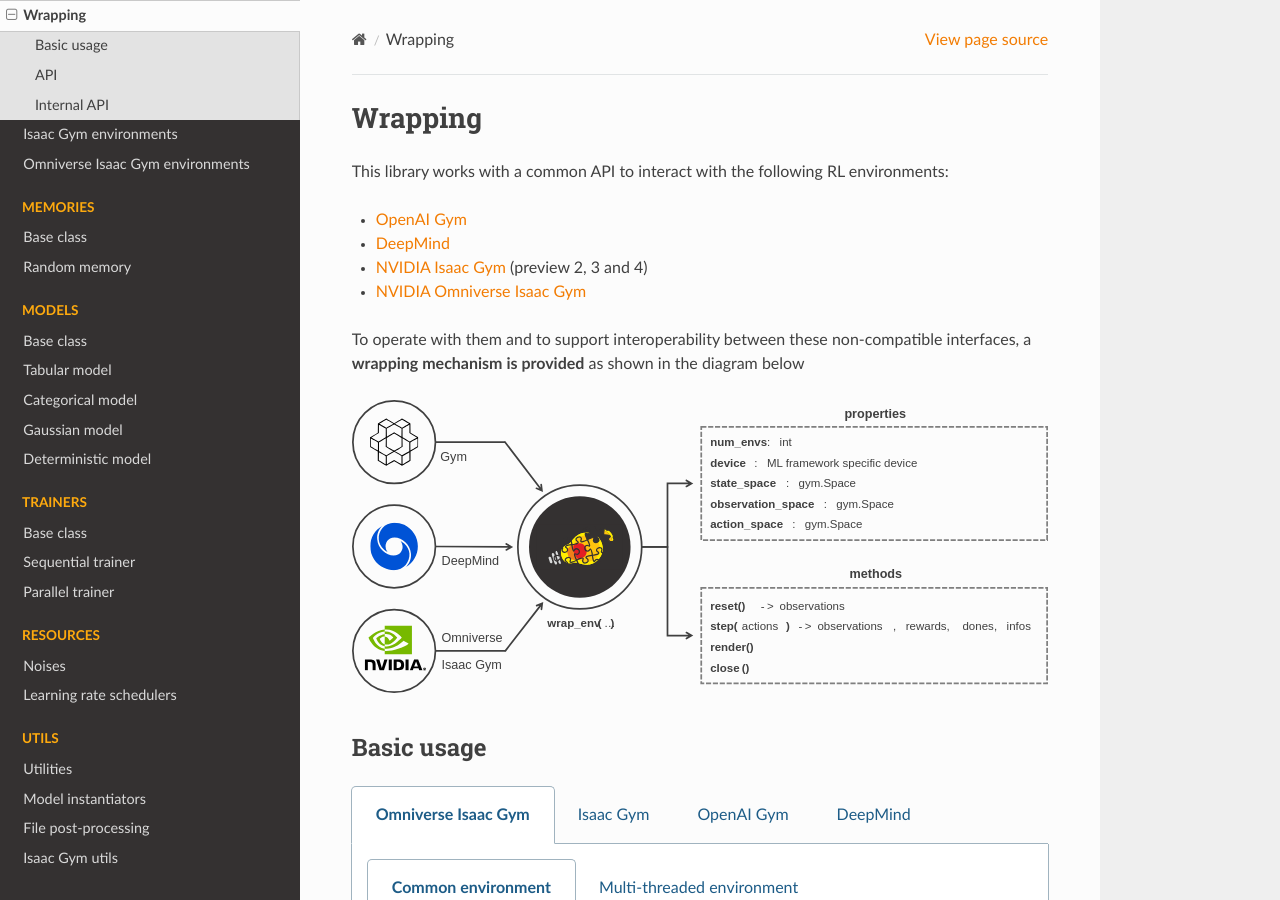
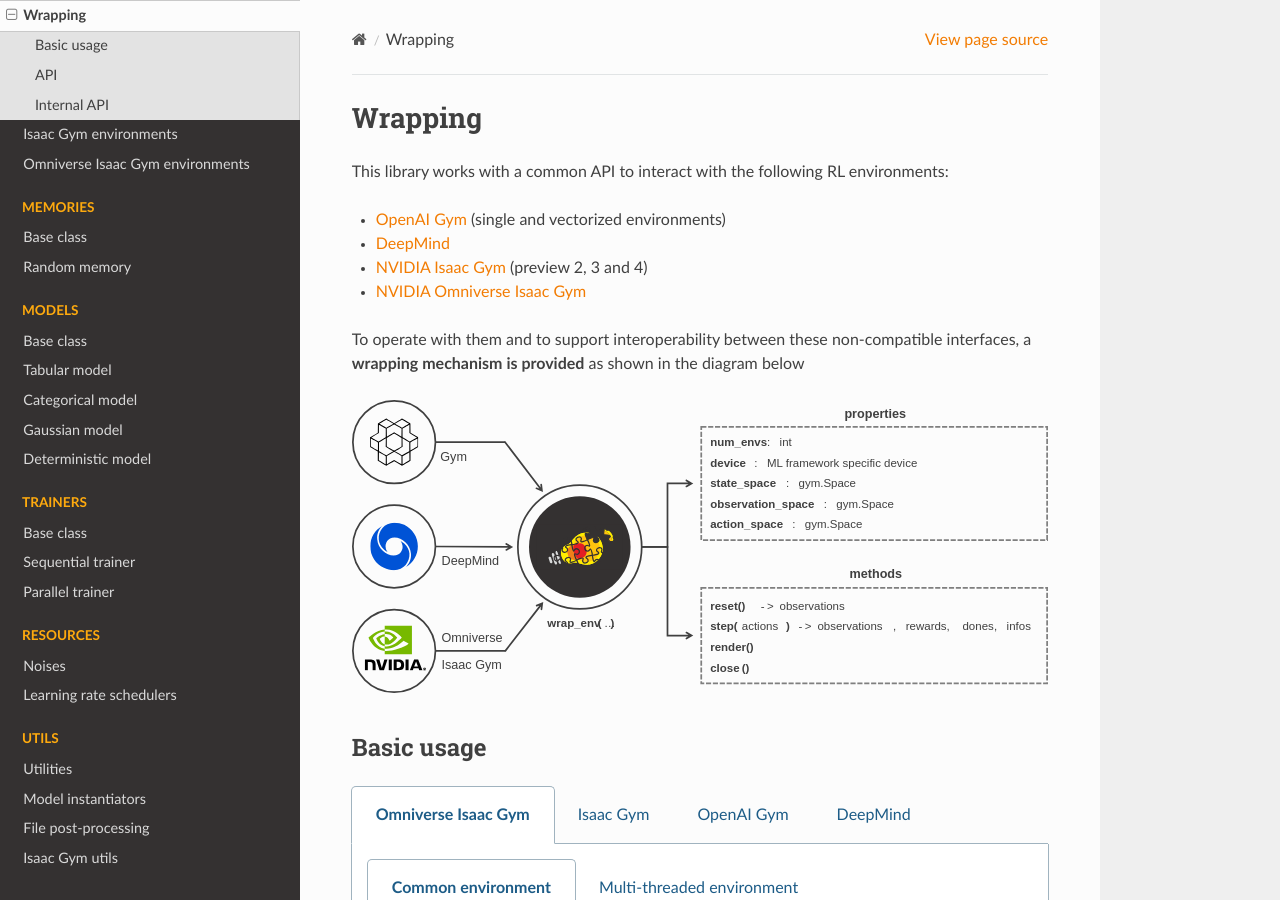
Before and after one commit to Toni-SM/skrl, a Sphinx documentation site: the page built from docs/source/modules/skrl.envs.wrapping.rst, in a window 1280 px wide and 900 px high. Built offline with Sphinx 7.4.7 and the Read the Docs theme 2.0.0, drawn with Linux system fonts in a browser that asks for light colours.

Commit message:
Add information about OpenAI Gym vectorized environments to docs

```diff
--- a/docs/source/modules/skrl.envs.wrapping.rst
+++ b/docs/source/modules/skrl.envs.wrapping.rst
@@ -3,7 +3,7 @@
 
 This library works with a common API to interact with the following RL environments:
 
-* `OpenAI Gym <https://gym.openai.com/>`_
+* `OpenAI Gym <https://www.gymlibrary.ml>`_ (single and vectorized environments)
 * `DeepMind <https://github.com/deepmind/dm_env>`_
 * `NVIDIA Isaac Gym <https://developer.nvidia.com/isaac-gym>`_ (preview 2, 3 and 4)
 * `NVIDIA Omniverse Isaac Gym <https://docs.omniverse.nvidia.com/app_isaacsim/app_isaacsim/tutorial_gym_isaac_gym.html>`_
@@ -131,18 +131,39 @@
 
     .. tab:: OpenAI Gym
 
-        .. code-block:: python
-            :linenos:
+        .. tabs::
 
-            # import the environment wrapper and gym
-            from skrl.envs.torch import wrap_env
-            import gym
+            .. tab:: Single environment
 
-            # load environment
-            env = gym.make('Pendulum-v1')
+                .. code-block:: python
+                    :linenos:
 
-            # wrap the environment
-            env = wrap_env(env)  # or 'env = wrap_env(env, wrapper="gym")'
+                    # import the environment wrapper and gym
+                    from skrl.envs.torch import wrap_env
+                    import gym
+
+                    # load environment
+                    env = gym.make('Pendulum-v1')
+
+                    # wrap the environment
+                    env = wrap_env(env)  # or 'env = wrap_env(env, wrapper="gym")'
+
+            .. tab:: Vectorized environment
+
+                Visit the OpenAI Gym documentation (`Vector API <https://www.gymlibrary.ml/content/vector_api>`_) for more information about the creation and usage of vectorized environments
+
+                .. code-block:: python
+                    :linenos:
+
+                    # import the environment wrapper and gym
+                    from skrl.envs.torch import wrap_env
+                    import gym
+
+                    # load a vectorized environment
+                    env = gym.vector.make("Pendulum-v1", num_envs=10, asynchronous=False)
+
+                    # wrap the environment
+                    env = wrap_env(env)  # or 'env = wrap_env(env, wrapper="gym")'
 
     .. tab:: DeepMind
 
```
